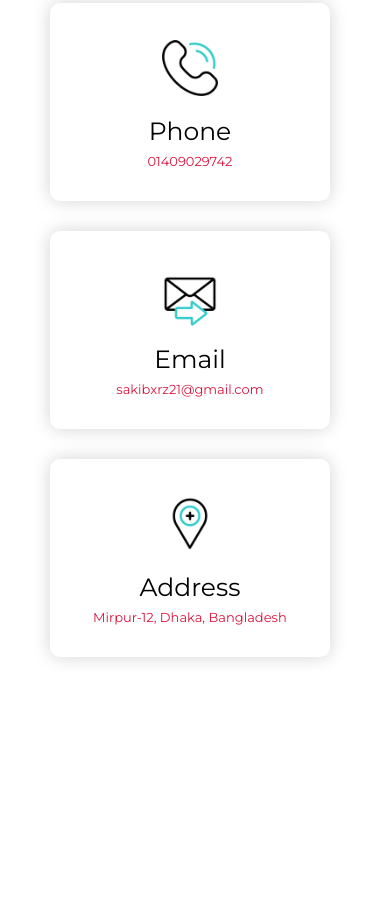
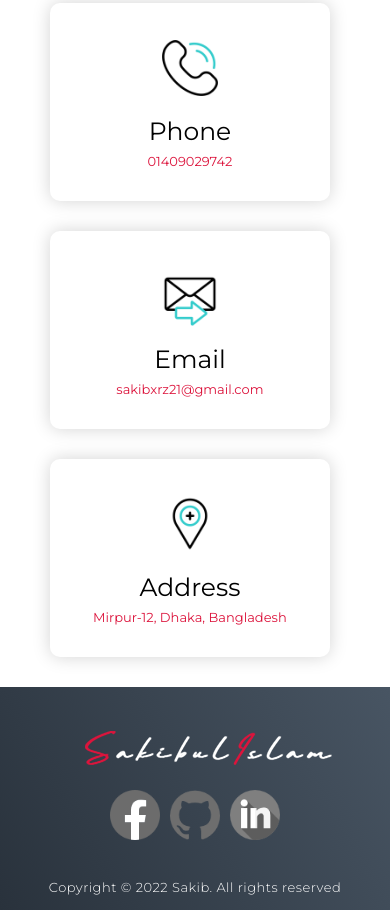
Before and after one commit to sakib-xrz/personal-portfolio, a plain HTML site: page index.html in a window 390 px wide. Shown: the part 5609-6519 px from the top of the page. Before the commit the page ends 6296 px from the top, so only its background shows below. Drawn offline with Linux system fonts and the light colour scheme.

Commit message:
project done

```diff
--- a/index.html
+++ b/index.html
@@ -249,6 +249,27 @@
   </section>
   <!-- End Contact Section -->
 
+  <!-- Footer -->
+  <section id="footer">
+    <div class="footer container">
+      <div class="brand">
+        <img src="img/logo.png" alt="">
+      </div>
+      <div class="social-icon">
+        <div class="social-item">
+          <a target="_blank" href="https://www.facebook.com/itsonlysakib"><img src="img/facebook.png" /></a>
+        </div>
+        <div class="social-item">
+          <a target="_blank" href="https://github.com/sakib-xrz"><img src="img/github.png" /></a>
+        </div>
+        <div class="social-item">
+          <a target="_blank" href="https://www.linkedin.com/in/sakib-xrz/"><img src="img/linkedin.png" /></a>
+        </div>
+      </div>
+      <p>Copyright © 2022 Sakib. All rights reserved</p>
+    </div>
+  </section>
+  <!-- End Footer -->
 
   <script src="./app.js"></script>
 </body>
--- a/style.css
+++ b/style.css
@@ -659,16 +659,8 @@ p {
 #footer .footer {
 	min-height: 200px;
 	flex-direction: column;
-	padding-top: 50px;
+	padding-top: 30px;
 	padding-bottom: 10px;
-}
-#footer h2 {
-	color: white;
-	font-weight: 500;
-	font-size: 1.8rem;
-	letter-spacing: 0.1rem;
-	margin-top: 10px;
-	margin-bottom: 10px;
 }
 #footer .social-icon {
 	display: flex;
@@ -759,6 +751,9 @@ p {
 	}
 	#contact .section-title{
 		margin-bottom: 10px;
+	}
+	#footer .footer {
+		padding-top: 20px;
 	}
 }
 
```
Also changed, not shown: img/facebook.png (added), img/github.png (added), img/linkedin.png (added).
